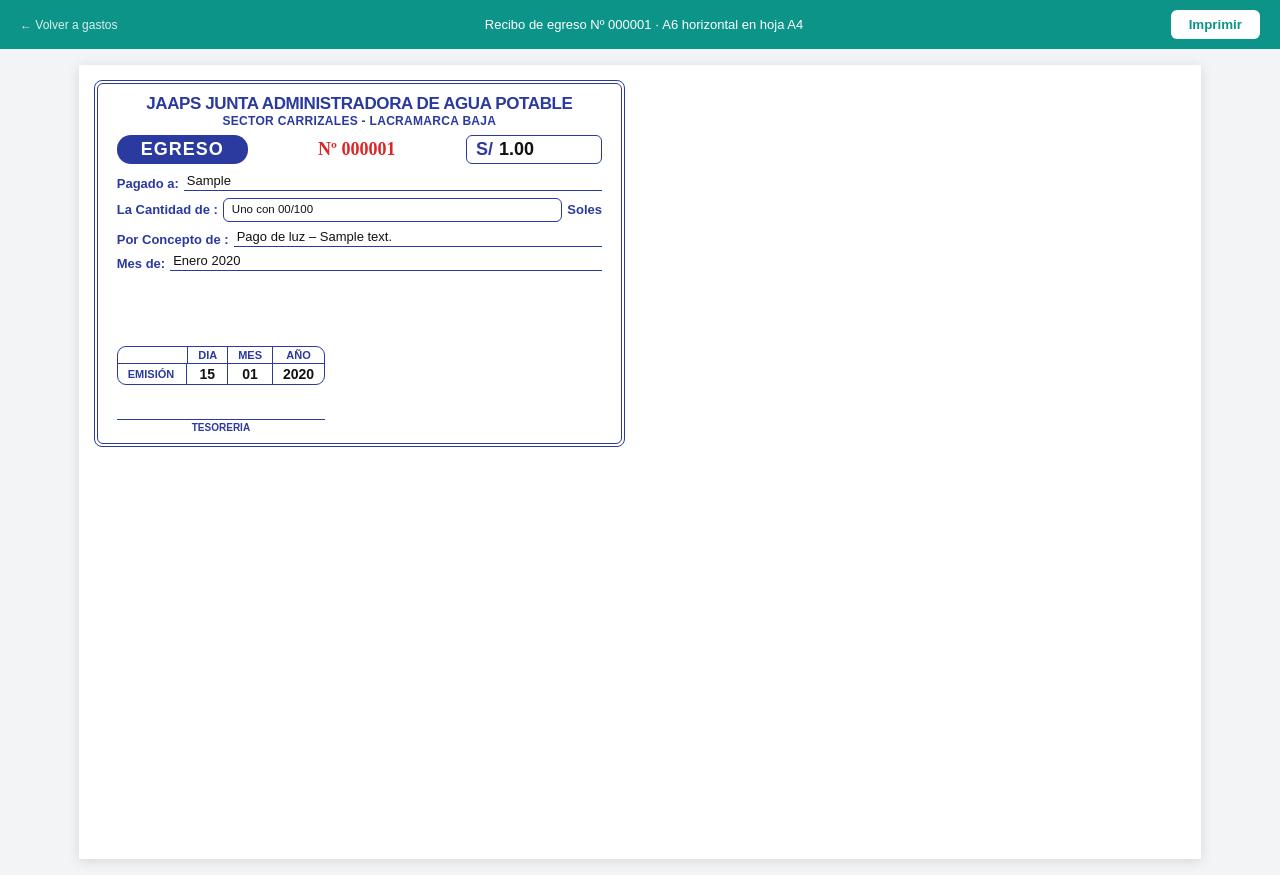
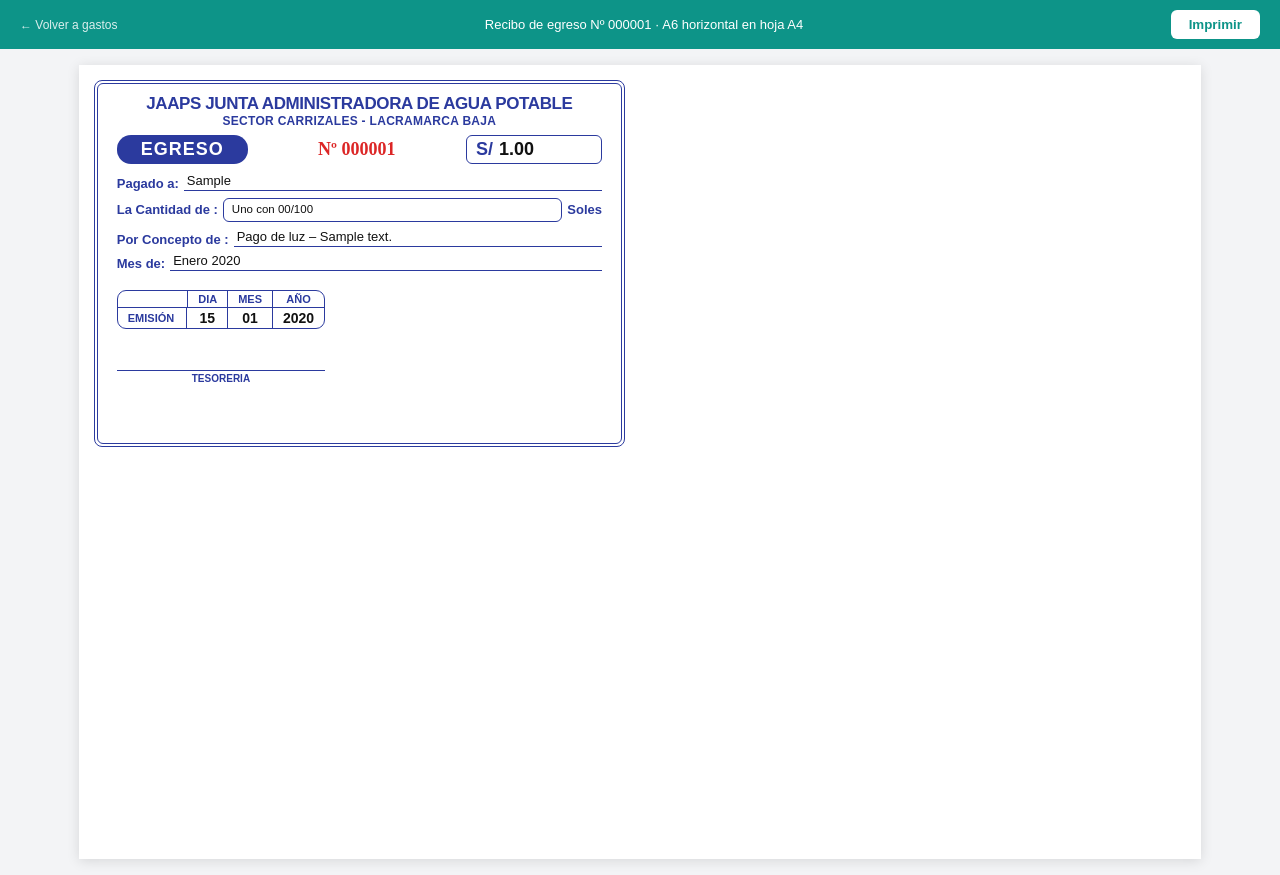
Before and after one commit to harlec/jaaps, a PHP site: page /jaaps/gastos/recibo.php?id=1 in a window 1280 px wide. Run offline with PHP 8.4, Linux system fonts and the light colour scheme; a user stored in the database is signed in; data comes from the database, SQL or seed files in the repository; tables that the repository leaves empty hold one stand-in row (values such as "Sample post").

Commit message:
sube recibo 2

```diff
--- a/includes/recibo.php
+++ b/includes/recibo.php
@@ -83,7 +83,7 @@ function reciboCss(): string
     .cantidad .et { font-weight: 600; white-space: nowrap; }
     .cantidad .val { flex: 1; border: 1px solid #2b3a9e; border-radius: 6px; padding: 4px 8px; color: #111; font-size: 11.5px; min-height: 24px; }
 
-    .pie { margin-top: auto; display: flex; align-items: flex-end; gap: 4mm; }
+    .pie { margin-top: 3mm; display: flex; align-items: flex-start; gap: 4mm; }
     .fechas { border: 1.5px solid #2b3a9e; border-radius: 9px; border-collapse: separate; border-spacing: 0; text-align: center; font-size: 11px; }
     .fechas th, .fechas td { padding: 2px 10px; }
     .fechas thead th { border-bottom: 1.5px solid #2b3a9e; font-weight: 900; }
@@ -92,7 +92,7 @@ function reciboCss(): string
     .fechas td { color: #111; font-size: 14px; font-weight: bold; }
     .fechas td + td, .fechas thead th + th { border-left: 1px solid #2b3a9e; }
     .fechas td.venc { color: #b91c1c; }
-    .izq { display: flex; flex-direction: column; gap: 9mm; }
+    .izq { display: flex; flex-direction: column; gap: 11mm; }
     .firma { width: 100%; text-align: center; font-size: 10px; font-weight: 600; }
     .firma div { border-top: 1px solid #2b3a9e; margin-bottom: 2px; }
     .pago { flex: 1; font-size: 11px; line-height: 1.3; color: #111; align-self: center; }
```
